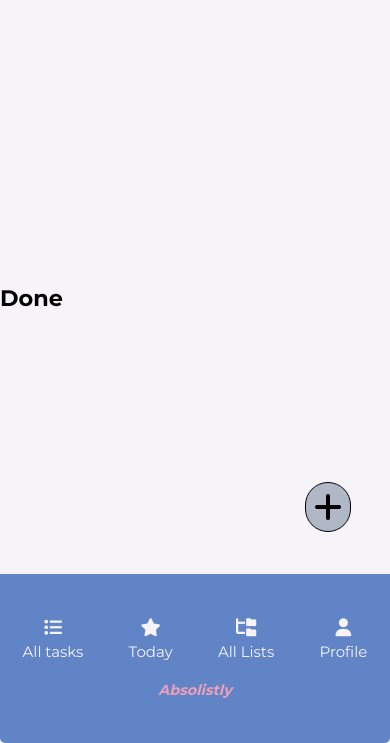
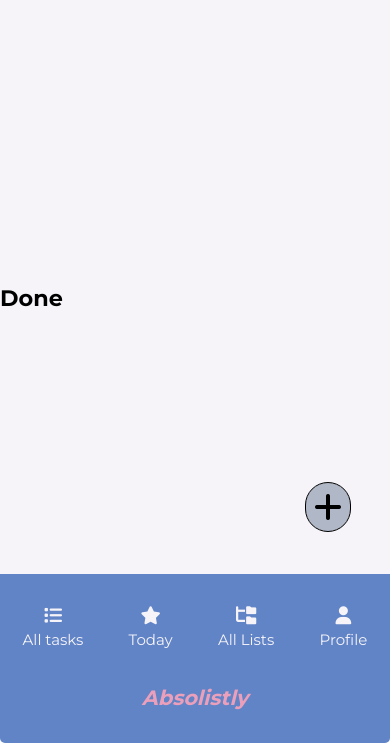
Before and after one commit to em-wb/top-todolist-webpack, a website built with webpack: page dist/index.html in a window 390 px wide. Shown: the part 101-844 px from the top of the page. Built offline with Linux system fonts and the light colour scheme.

Commit message:
Edit logo size and position on mobile

```diff
--- a/src/styles.css
+++ b/src/styles.css
@@ -129,6 +129,11 @@ hr {
   margin-bottom: 1.5rem;
 }
 
+.logo {
+  padding-top: 1rem;
+  font-size: 1.3rem;
+}
+
 .task-ctr {
   display: grid;
   grid-template-columns: 50% 1fr 1fr;
@@ -241,6 +246,7 @@ hr {
     font-size: 2rem;
     text-align: center;
     color: var(--accent-color);
+    padding: 0;
   }
 
   .header-profile {
```
Also changed, not shown: dist/main.js.
